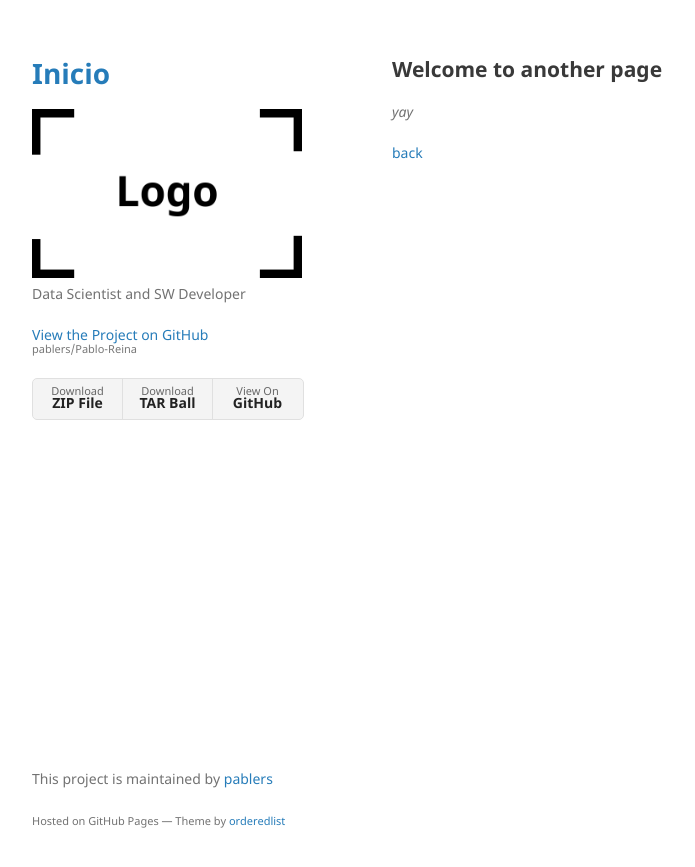
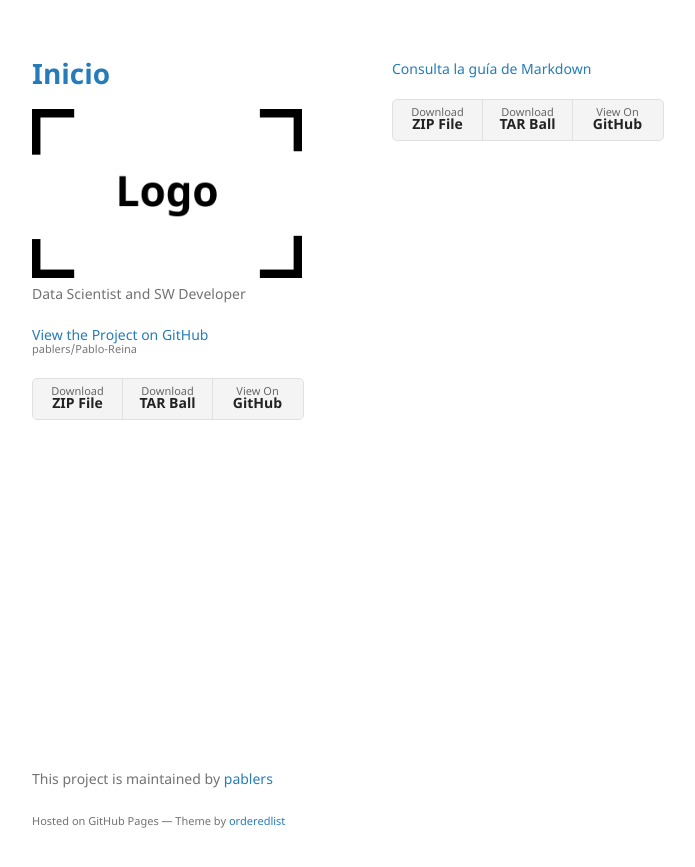
Before and after one commit to pablers/Pablo-Reina, a Jekyll site: the page built from another-page.md, in a window 1280 px wide. Shown: the top 867 px of the page, without its empty margins (178-873 px from the left). Built offline with Jekyll 4.4.1, drawn with Linux system fonts in a browser that asks for light colours; our own code applies the rules of GitHub Pages for plain Markdown files.

Commit message:
default crash?

```diff
--- a/_layouts/default.html
+++ b/_layouts/default.html
@@ -40,7 +40,15 @@
       </header>
       <section>
 
-      {{ content }}
+        {% if site.github.is_project_page %}
+        <p class="view"><a href="{{ "./md-guide.html" }}">Consulta la guía de Markdown</a></p>
+        {% endif %}
+
+      <ul class="downloads">
+          <li><a href="{{ site.github.zip_url }}">Download <strong>ZIP File</strong></a></li>
+          <li><a href="{{ site.github.tar_url }}">Download <strong>TAR Ball</strong></a></li>
+          <li><a href="{{ site.github.repository_url }}">View On <strong>GitHub</strong></a></li>
+        </ul>
 
       </section>
       <footer>
```
